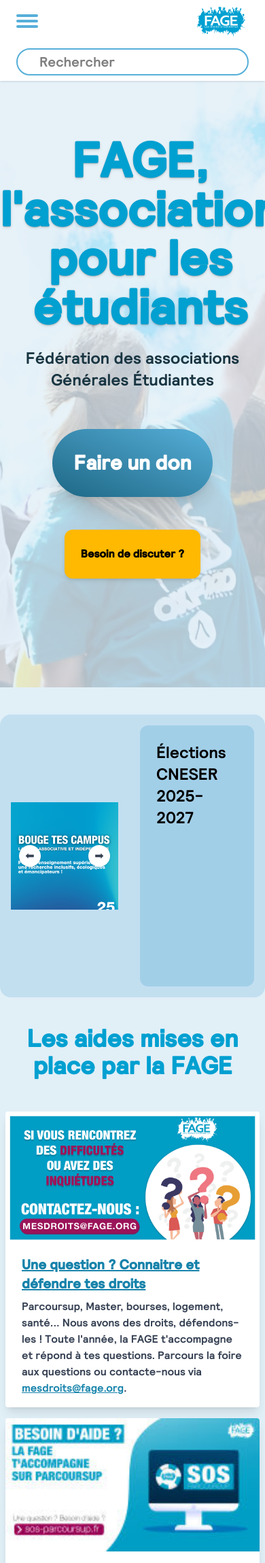
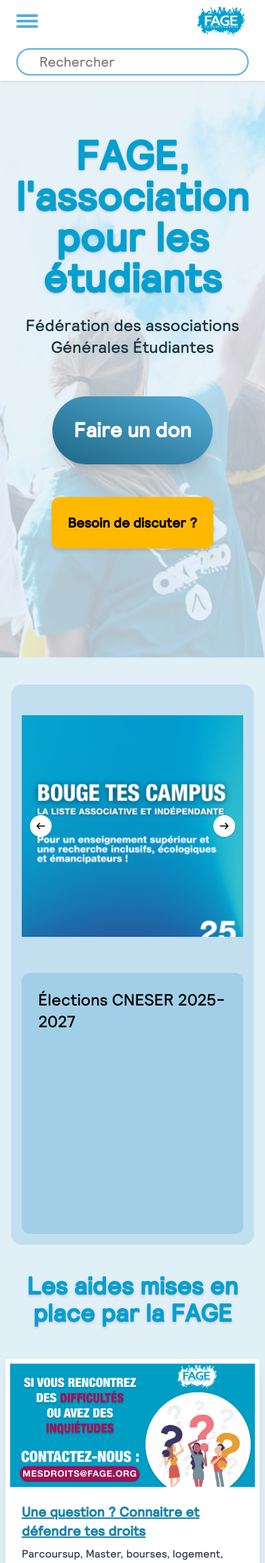
Before and after one commit to ne1i/but_a2_sae_s3, a PHP site: page / in a window 390 px wide; the page is wider, and only the part inside the window is pictured. Shown: the top 2299 px of that part at 68% size. Run offline with PHP 8.4, Linux system fonts and the light colour scheme.

Commit message:
Fixed responsive bugs and changed font (#10)
* Improved responsivity

* Updated README.md

* Changed font + small fixes

* Changed font

```diff
--- a/static/index.html
+++ b/static/index.html
@@ -86,7 +86,7 @@
             <img src="assets/image/background.jpg" alt="Image de fond"
                 class="absolute left-0 top-0 -z-10 opacity-20 h-full object-cover w-full bg-gradient-to-t from-white to-transparent" />
 
-            <h1 class="text-fage-500 text-7xl mx-auto font-bold text-center mb-6 text-shadow-md max-w-[15ch]">
+            <h1 class="text-fage-500 lg:text-7xl text-6xl font-bold text-center mb-6 text-shadow-md max-w-11/12">
                 FAGE, l'association pour les étudiants
             </h1>
             <h2 class="text-2xl mx-auto text-center text-fage-900 mb-14">
@@ -97,13 +97,13 @@
                 class="mb-12 bg-gradient-to-bl from-fage-400 to-fage-700 text-white p-8 font-bold rounded-full text-3xl hover:bg-gradient-to-br active:bg-gradient-to-tr shadow-xl hover:-translate-y-1 active:translate-y-1 transition-all"
                 target="_blank">Faire un don</a>
 
-            <a class="bg-amber-400 p-6 rounded-xl font-bold shadow-md hover:bg-amber-500 active:bg-amber-600">Besoin
+            <a class="bg-amber-400 p-6 rounded-xl font-bold shadow-md hover:bg-amber-500 active:bg-amber-600 text-xl">Besoin
                 de
                 discuter ?</a>
         </div>
 
-        <section class="flex items-center justify-around mt-10">
-            <div class=" flex p-4 rounded-2xl bg-fage-100" carousel>
+        <section class="flex items-center justify-around mt-10 m-4">
+            <div class=" flex flex-col lg:flex-row p-4 rounded-2xl bg-fage-100" carousel>
                 <div class="relative w-full max-w-2xl overflow-hidden ">
                     <div class="flex transition-transform duration-700" carousel-images>
                         <img src="assets/image/actu1.png" alt="Image carousel 1"
@@ -114,11 +114,20 @@
                             class="w-full h-96 object-contain flex-shrink-0">
                     </div>
                     <button carousel-previous
-                        class="absolute left-3 top-1/2 -translate-y-1/2 bg-white hover:bg-white text-gray-700 p-2 w-8 h-8 rounded-full shadow leading-none">⬅</button>
+                        class="absolute left-3 top-1/2 -translate-y-1/2 bg-white hover:bg-white text-gray-700 p-2 w-8 h-8 rounded-full shadow leading-none"><svg
+                            class="rotate-180" xmlns="http://www.w3.org/2000/svg" viewBox="0 0 640 640">
+                            <path
+                                d="M566.6 342.6C579.1 330.1 579.1 309.8 566.6 297.3L406.6 137.3C394.1 124.8 373.8 124.8 361.3 137.3C348.8 149.8 348.8 170.1 361.3 182.6L466.7 288L96 288C78.3 288 64 302.3 64 320C64 337.7 78.3 352 96 352L466.7 352L361.3 457.4C348.8 469.9 348.8 490.2 361.3 502.7C373.8 515.2 394.1 515.2 406.6 502.7L566.6 342.7z" />
+                        </svg></button>
                     <button carousel-next
-                        class="absolute right-3 top-1/2 -translate-y-1/2 bg-white hover:bg-white text-gray-700 p-2 w-8 h-8 rounded-full shadow leading-none">➡</button>
+                        class="absolute right-3 top-1/2 -translate-y-1/2 bg-white hover:bg-white text-gray-700 p-2 w-8 h-8 rounded-full shadow leading-none"><svg
+                            xmlns="http://www.w3.org/2000/svg" viewBox="0 0 640 640">
+                            <path
+                                d="M566.6 342.6C579.1 330.1 579.1 309.8 566.6 297.3L406.6 137.3C394.1 124.8 373.8 124.8 361.3 137.3C348.8 149.8 348.8 170.1 361.3 182.6L466.7 288L96 288C78.3 288 64 302.3 64 320C64 337.7 78.3 352 96 352L466.7 352L361.3 457.4C348.8 469.9 348.8 490.2 361.3 502.7C373.8 515.2 394.1 515.2 406.6 502.7L566.6 342.7z" />
+                        </svg></button>
                 </div>
-                <div class=" ml-8 flex flex-wrap w-80 h-96 bg-fage-200 rounded-xl p-6" carousel-titles>
+                <div class=" lg:ml-8 flex flex-wrap w-auto lg:w-80 h-96 bg-fage-200 rounded-xl p-6 lg:mt-0 mt-6"
+                    carousel-titles>
                     <h4 class="text-2xl hidden">Élections CNESER
                         2025-2027</h4>
                     <h4 class="text-2xl hidden">États généraux de la
@@ -132,16 +141,16 @@
         <script src="carousel.js"></script>
 
         <section class="px-2 my-10">
-            <h2 class="text-center text-4xl text-fage-500 font-bold">Les aides mises
+            <h2 class="text-center text-4xl text-fage-500 font-bold text-shadow-md">Les aides mises
                 en place par la FAGE</h2>
 
             <div class="flex flex-wrap justify-around gap-4 mt-12">
                 <div
                     class="max-w-sm rounded overflow-hidden shadow-lg transition-all hover:shadow-xl hover:-translate-y-2 bg-white">
-                    <a href><img class="w-full" src="assets/image/aide1.png" alt="Sunset in the mountains"></a>
+                    <a><img class="w-full" src="assets/image/aide1.png" alt="Sunset in the mountains"></a>
                     <div class="px-6 py-4">
-                        <div class="font-bold text-xl mb-2"><a href
-                                class="underline text-fage-600 hover:text-fage-900">Une question
+                        <div class="font-bold text-xl mb-2"><a class="underline text-fage-600 hover:text-fage-900">Une
+                                question
                                 ?
                                 Connaitre et défendre tes
                                 droits</a></div>
@@ -160,9 +169,10 @@
                 </div>
                 <div
                     class="max-w-sm rounded overflow-hidden shadow-lg transition-all hover:shadow-xl hover:-translate-y-2 bg-white">
-                    <a href><img class="w-full" src="assets/image/aide2.jpeg" alt="Sunset in the mountains"></a>
+                    <a href="https://sos-parcoursup.fr/" target="_blank"><img class="w-full"
+                            src="assets/image/aide2.jpeg" alt="Sunset in the mountains"></a>
                     <div class="px-6 py-4">
-                        <div class="font-bold text-xl mb-2"><a href
+                        <div class="font-bold text-xl mb-2"><a href="https://sos-parcoursup.fr/" target="_blank"
                                 class="underline text-fage-600 hover:text-fage-900">SOS-Parcoursup</a>
                         </div>
                         <p class="text-gray-700 text-base">
@@ -179,9 +189,10 @@
                 </div>
                 <div
                     class="max-w-sm rounded overflow-hidden shadow-lg transition-all hover:shadow-xl hover:-translate-y-2 bg-white">
-                    <a href><img class="w-full" src="assets/image/aide3.png" alt="Sunset in the mountains"></a>
+                    <a href="https://sos-monmaster.fr/" target="_blank"><img class="w-full" src="assets/image/aide3.png"
+                            alt="Sunset in the mountains"></a>
                     <div class="px-6 py-4">
-                        <div class="font-bold text-xl mb-2"><a href
+                        <div class="font-bold text-xl mb-2"><a href="https://sos-monmaster.fr/" target="_blank"
                                 class="underline text-fage-600 hover:text-fage-900">SOS-MonMaster</a>
                         </div>
                         <p class="text-gray-700 text-base">
@@ -203,7 +214,7 @@
     </main>
 
     <footer class="w-full bg-fage-500 text-white px-4">
-        <div class="flex justify-between min-h-50 items-center">
+        <div class="flex flex-col lg:flex-row justify-between min-h-50 items-center">
             <div class="flex items-center">
                 <img src="assets/image/Logo_FAGE_blanc.svg" alt="Logo FAGE" class="max-w-60">
             </div>
@@ -211,11 +222,13 @@
                 <li class="text-right">
                     FAGE - Fédération des Associations Générales Etudiantes
                 </li>
-                <li class="text-right ">79 rue Périer</li>
-                <li class="text-right">92120 Montrouge</li>
-                <li class="text-right">Tél. : <a class="underline hover:text-fage-900" href="tel:+330140337070">01 40 33
+                <li class="text-center lg:text-right ">79 rue Périer</li>
+                <li class="text-center lg:text-right">92120 Montrouge</li>
+                <li class="text-center lg:text-right">Tél. : <a class="underline hover:text-fage-900"
+                        href="tel:+330140337070">01 40
+                        33
                         70 70</a></li>
-                <li class="underline text-right ">
+                <li class="underline text-center lg:text-right ">
                     <a class="hover:text-fage-900">Nous contacter</a>
                 </li>
             </ul>
--- a/static/style.css
+++ b/static/style.css
@@ -28,13 +28,15 @@
     --text-3xl--line-height: calc(2.25 / 1.875);
     --text-4xl: 2.25rem;
     --text-4xl--line-height: calc(2.5 / 2.25);
+    --text-6xl: 3.75rem;
+    --text-6xl--line-height: 1;
     --text-7xl: 4.5rem;
     --text-7xl--line-height: 1;
     --font-weight-bold: 700;
-    --radius-lg: 0.5rem;
     --radius-xl: 0.75rem;
     --radius-2xl: 1rem;
     --radius-3xl: 1.5rem;
+    --ease-out: cubic-bezier(0, 0, 0.2, 1);
     --default-transition-duration: 150ms;
     --default-transition-timing-function: cubic-bezier(0.4, 0, 0.2, 1);
     --default-font-family: var(--font-sans);
@@ -254,6 +256,9 @@
   .m-2 {
     margin: calc(var(--spacing) * 2);
   }
+  .m-4 {
+    margin: calc(var(--spacing) * 4);
+  }
   .mx-auto {
     margin-inline: auto;
   }
@@ -339,11 +344,11 @@
   .w-10 {
     width: calc(var(--spacing) * 10);
   }
-  .w-80 {
-    width: calc(var(--spacing) * 80);
-  }
   .w-100 {
     width: calc(var(--spacing) * 100);
+  }
+  .w-auto {
+    width: auto;
   }
   .w-full {
     width: 100%;
@@ -351,14 +356,17 @@
   .max-w-2xl {
     max-width: var(--container-2xl);
   }
+  .max-w-8\/12 {
+    max-width: calc(8/12 * 100%);
+  }
+  .max-w-11\/12 {
+    max-width: calc(11/12 * 100%);
+  }
   .max-w-20 {
     max-width: calc(var(--spacing) * 20);
   }
   .max-w-60 {
     max-width: calc(var(--spacing) * 60);
-  }
-  .max-w-\[15ch\] {
-    max-width: 15ch;
   }
   .max-w-sm {
     max-width: var(--container-sm);
@@ -604,9 +612,9 @@
     font-size: var(--text-4xl);
     line-height: var(--tw-leading, var(--text-4xl--line-height));
   }
-  .text-7xl {
-    font-size: var(--text-7xl);
-    line-height: var(--tw-leading, var(--text-7xl--line-height));
+  .text-6xl {
+    font-size: var(--text-6xl);
+    line-height: var(--tw-leading, var(--text-6xl--line-height));
   }
   .text-base {
     font-size: var(--text-base);
@@ -691,6 +699,10 @@
   .duration-700 {
     --tw-duration: 700ms;
     transition-duration: 700ms;
+  }
+  .ease-out {
+    --tw-ease: var(--ease-out);
+    transition-timing-function: var(--ease-out);
   }
   .text-shadow-md {
     text-shadow: 0px 1px 1px var(--tw-text-shadow-color, rgb(0 0 0 / 0.1)), 0px 1px 2px var(--tw-text-shadow-color, rgb(0 0 0 / 0.1)), 0px 2px 4px var(--tw-text-shadow-color, rgb(0 0 0 / 0.1));
@@ -820,6 +832,11 @@
       margin-block: calc(var(--spacing) * 0);
     }
   }
+  .lg\:mt-0 {
+    @media (width >= 64rem) {
+      margin-top: calc(var(--spacing) * 0);
+    }
+  }
   .lg\:mt-8 {
     @media (width >= 64rem) {
       margin-top: calc(var(--spacing) * 8);
@@ -833,6 +850,11 @@
   .lg\:ml-0 {
     @media (width >= 64rem) {
       margin-left: calc(var(--spacing) * 0);
+    }
+  }
+  .lg\:ml-8 {
+    @media (width >= 64rem) {
+      margin-left: calc(var(--spacing) * 8);
     }
   }
   .lg\:ml-auto {
@@ -858,6 +880,11 @@
   .lg\:w-9\/12 {
     @media (width >= 64rem) {
       width: calc(9/12 * 100%);
+    }
+  }
+  .lg\:w-80 {
+    @media (width >= 64rem) {
+      width: calc(var(--spacing) * 80);
     }
   }
   .lg\:w-auto {
@@ -905,6 +932,17 @@
       padding: calc(var(--spacing) * 0);
     }
   }
+  .lg\:text-right {
+    @media (width >= 64rem) {
+      text-align: right;
+    }
+  }
+  .lg\:text-7xl {
+    @media (width >= 64rem) {
+      font-size: var(--text-7xl);
+      line-height: var(--tw-leading, var(--text-7xl--line-height));
+    }
+  }
   .\32 xl\:ml-120 {
     @media (width >= 96rem) {
       margin-left: calc(var(--spacing) * 120);
@@ -918,13 +956,13 @@ button {
   cursor: pointer;
 }
 @font-face {
-  font-family: "Relative Bold";
-  src: url("/assets/fonts/Relative-Bold-subset.ttf") format("truetype");
-  font-weight: 500;
+  font-family: "Relative Medium";
+  src: url("/assets/fonts/Relative-Medium-subset.ttf") format("truetype");
   font-style: normal;
+  font-optical-sizing: auto;
 }
 html, body {
-  font-family: "Relative Bold", sans-serif;
+  font-family: "Relative Medium", sans-serif;
 }
 @property --tw-translate-x {
   syntax: "*";
@@ -1090,6 +1128,10 @@ html, body {
   syntax: "*";
   inherits: false;
 }
+@property --tw-ease {
+  syntax: "*";
+  inherits: false;
+}
 @property --tw-text-shadow-color {
   syntax: "*";
   inherits: false;
@@ -1138,6 +1180,7 @@ html, body {
       --tw-ring-offset-shadow: 0 0 #0000;
       --tw-outline-style: solid;
       --tw-duration: initial;
+      --tw-ease: initial;
       --tw-text-shadow-color: initial;
       --tw-text-shadow-alpha: 100%;
     }
```
Also changed, not shown: src/style.css (+4 -4 lines), static/espace_asso.html (+16 -13 lines), README.md.
